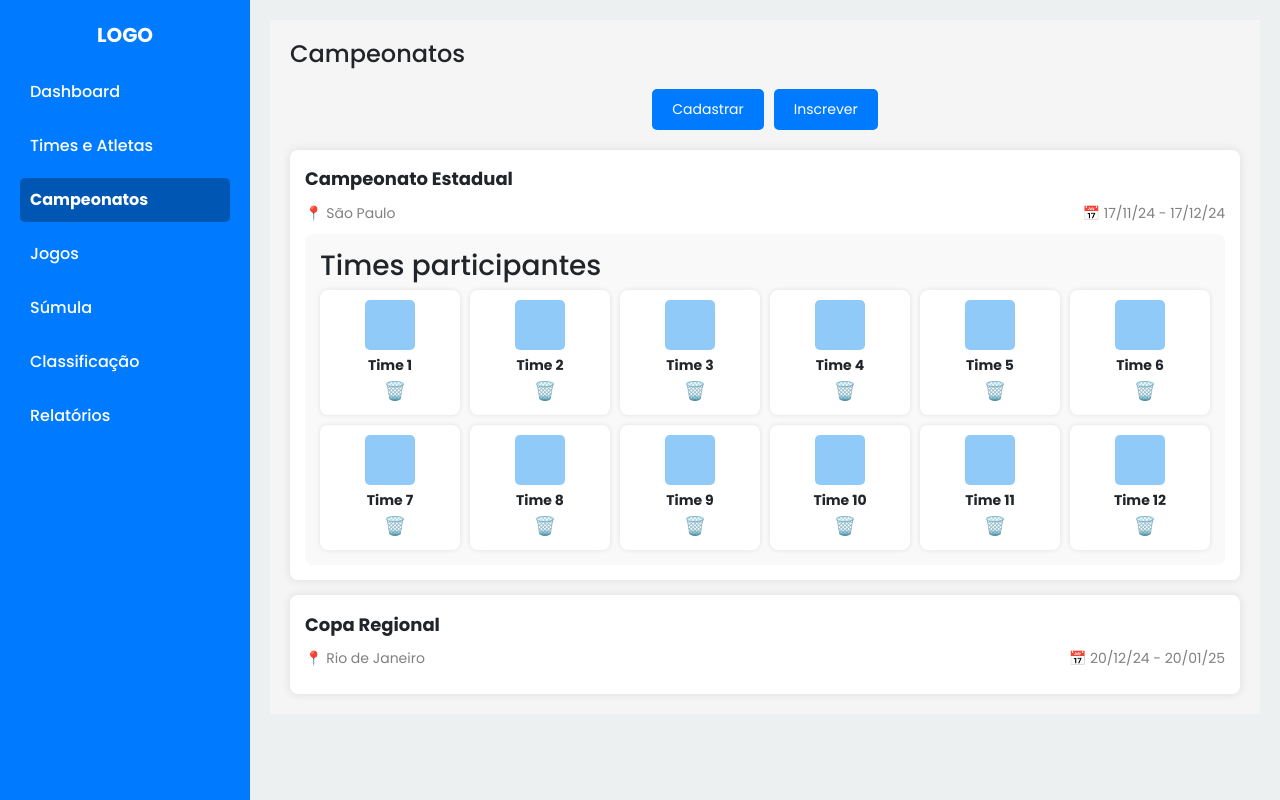
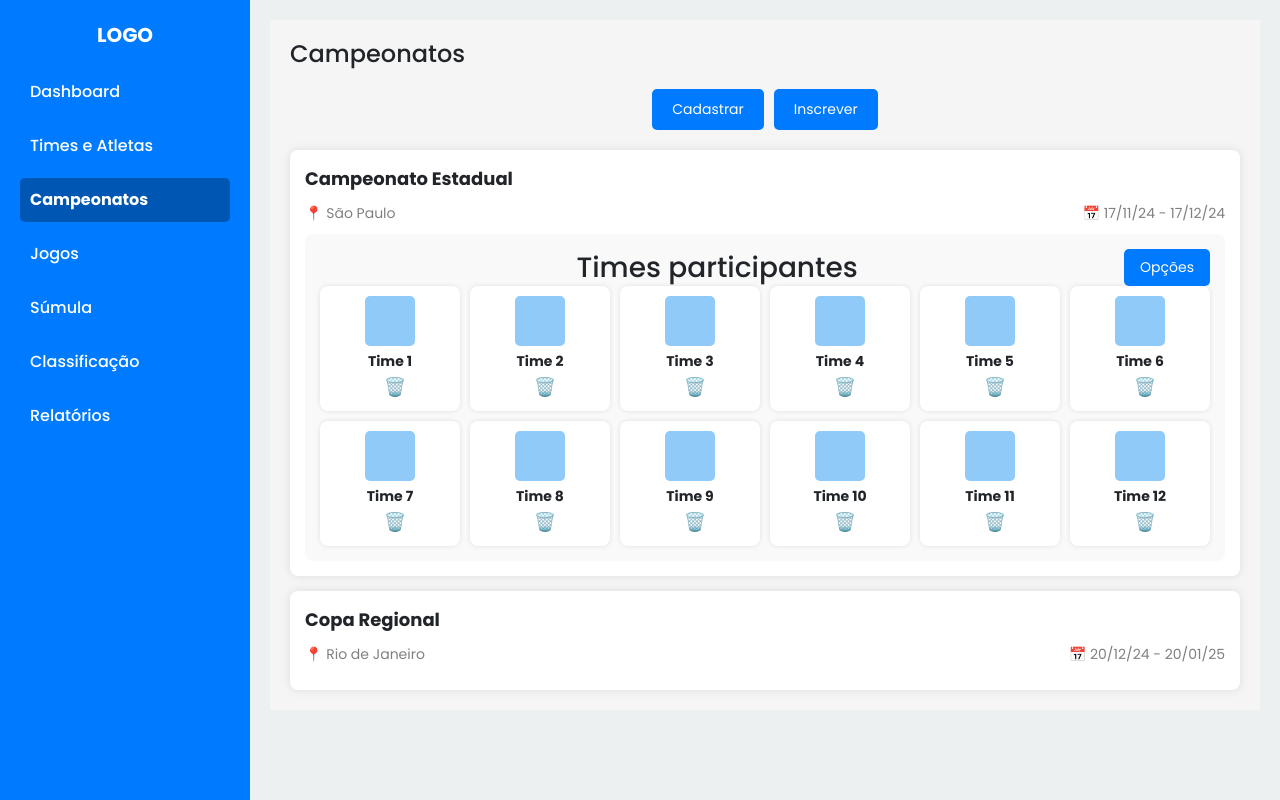
Before and after one commit to PedroFaria06/Gerenciador_Campeonatos_Esportivos, an Angular app: page /campeonatos in a window 1280 px wide. Both pictures are taken after a click on the element 765 px from the left and 199 px from the top of the page. Built offline with nearby package versions, Linux system fonts and the light colour scheme; a small style sheet from the web is missing.

Commit message:
Botões e estilização atualizados

```diff
--- a/src/app/campeonato/campeonato.component.css
+++ b/src/app/campeonato/campeonato.component.css
@@ -169,6 +169,7 @@ h1 {
 .excluir-btn:hover {
   opacity: 0.7;
 }
+
 .buttons-container {
   display: flex;
   justify-content: center;
@@ -176,7 +177,8 @@ h1 {
   margin-bottom: 20px;
 }
 
-.btn-cadastrar, .btn-inscrever {
+.btn-cadastrar,
+.btn-inscrever {
   padding: 10px 20px;
   font-size: 14px;
   background-color: #007bff;
@@ -187,6 +189,70 @@ h1 {
   transition: background-color 0.3s;
 }
 
-.btn-cadastrar:hover, .btn-inscrever:hover {
+.btn-cadastrar:hover,
+.btn-inscrever:hover {
   background-color: #0056b3;
 }
+
+.dropdown {
+  position: relative;
+  display: inline-block;
+}
+
+.dropbtn {
+  background-color: #007bff;
+  color: white;
+  padding: 8px 16px;
+  font-size: 14px;
+  border: none;
+  cursor: pointer;
+  border-radius: 5px;
+}
+
+.dropbtn:hover {
+  background-color: #0056b3;
+}
+
+.dropdown-content {
+  display: none;
+  position: absolute;
+  right: 0;
+  background-color: white;
+  min-width: 160px;
+  box-shadow: 0px 8px 16px rgba(0, 0, 0, 0.2);
+  z-index: 1;
+  border-radius: 5px;
+}
+
+.dropdown:hover .dropdown-content {
+  display: block;
+}
+
+.dropdown-content a {
+  color: black;
+  padding: 12px 16px;
+  text-decoration: none;
+  display: block;
+  font-size: 14px;
+}
+
+.dropdown-content a:hover {
+  background-color: #ddd;
+}
+
+.times-header {
+  display: flex;
+  justify-content: space-between;
+  align-items: center;
+  gap: 10px;
+}
+
+.times-header h3 {
+  margin: 0;
+  text-align: center;
+  flex-grow: 1;
+}
+
+.dropdown {
+  margin-left: auto;
+}
--- a/src/app/campeonato/campeonato.component.html
+++ b/src/app/campeonato/campeonato.component.html
@@ -14,7 +14,6 @@
                   <span class="status {{ campeonato.status | lowercase }}">{{ campeonato.status }}</span>
               </div>
 
-          <!-- Informações adicionais -->
               <div class="info">
                   <span>📍 {{ campeonato.local }}</span>
                   <span>📅 {{ campeonato.data }}</span>
@@ -22,12 +21,22 @@
 
               <!-- Times Participantes -->
               <div *ngIf="campeonato.timesVisiveis" class="times-participantes">
+                  <div class="times-header">
                       <h3>Times participantes</h3>
+                      <div class="dropdown" style="margin-left: auto;">
+                          <button class="dropbtn">Opções</button>
+                          <div class="dropdown-content">
+                              <a href="#">Editar</a>
+                              <a href="#">Remover</a>
+                              <a href="#">Status</a>
+                          </div>
+                      </div>
+                  </div>
                   <div class="grid-times">
                       <div *ngFor="let time of campeonato.times" class="time-card">
                           <div class="time-imagem"></div>
                           <span class="time-nome">{{ time.nome }}</span>
-                <button (click)="excluirTime(campeonato, time)" class="excluir-btn">
+                          <button (click)="confirmarExclusao(campeonato, time)" class="excluir-btn">
                               🗑️
                           </button>
                       </div>
--- a/src/app/campeonato/campeonato.component.ts
+++ b/src/app/campeonato/campeonato.component.ts
@@ -45,15 +45,19 @@ export class CampeonatoComponent {
       ]
     }
   ];
-
   public toggleTimes(index: number) {
     this.campeonatos[index].timesVisiveis = !this.campeonatos[index].timesVisiveis;
   }
-
   public excluirTime(campeonato: any, time: any) {
     const index = campeonato.times.indexOf(time);
     if (index !== -1) {
       campeonato.times.splice(index, 1);
     }
   }
+  public confirmarExclusao(campeonato: any, time: any) {
+    const confirmacao = window.confirm(`Tem certeza que deseja excluir o time ${time.nome}?`);
+    if (confirmacao) {
+      this.excluirTime(campeonato, time);
+    }
+  }
 }
```
Lines whose indentation alone changed are shown as unchanged.
